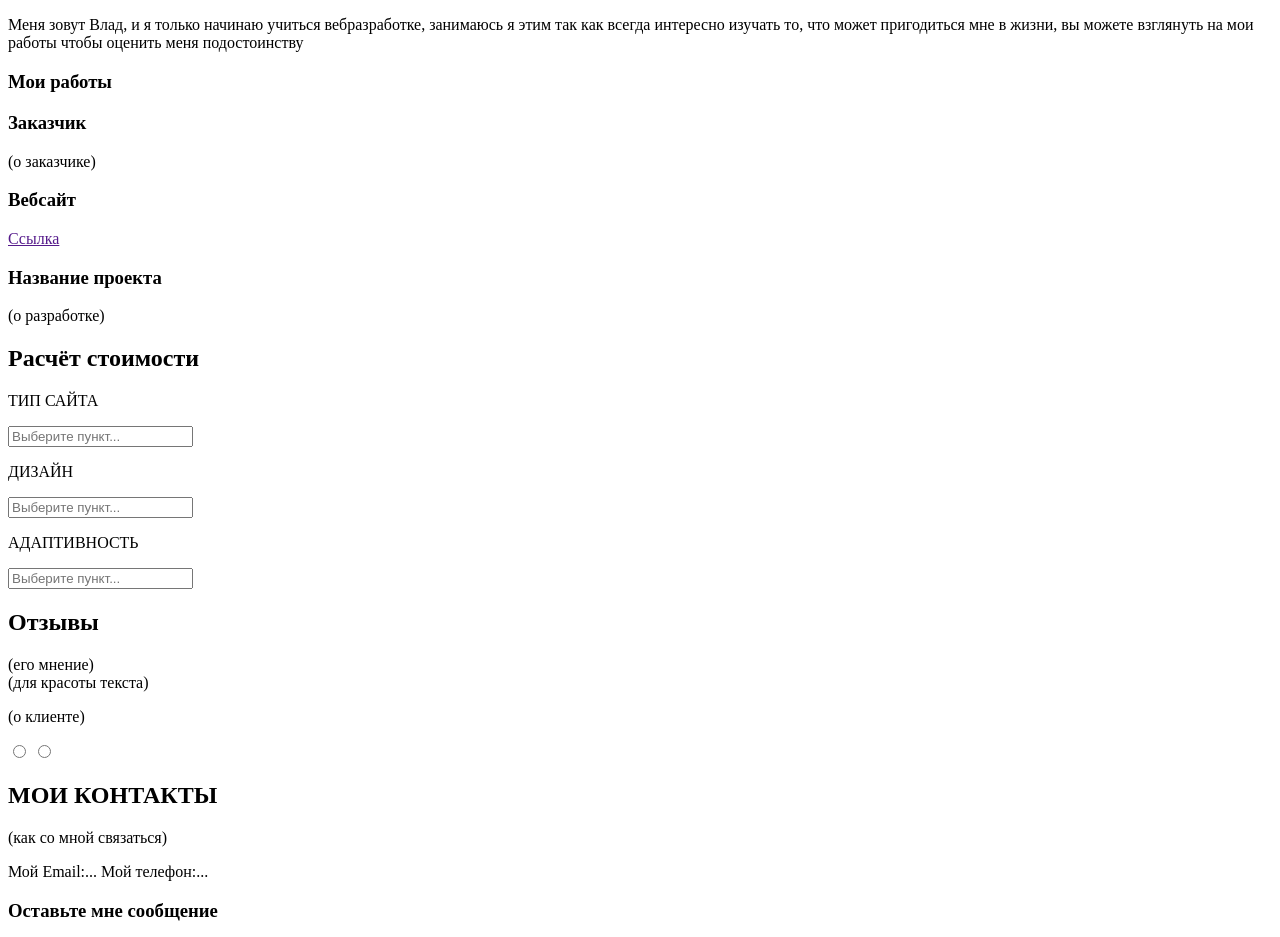
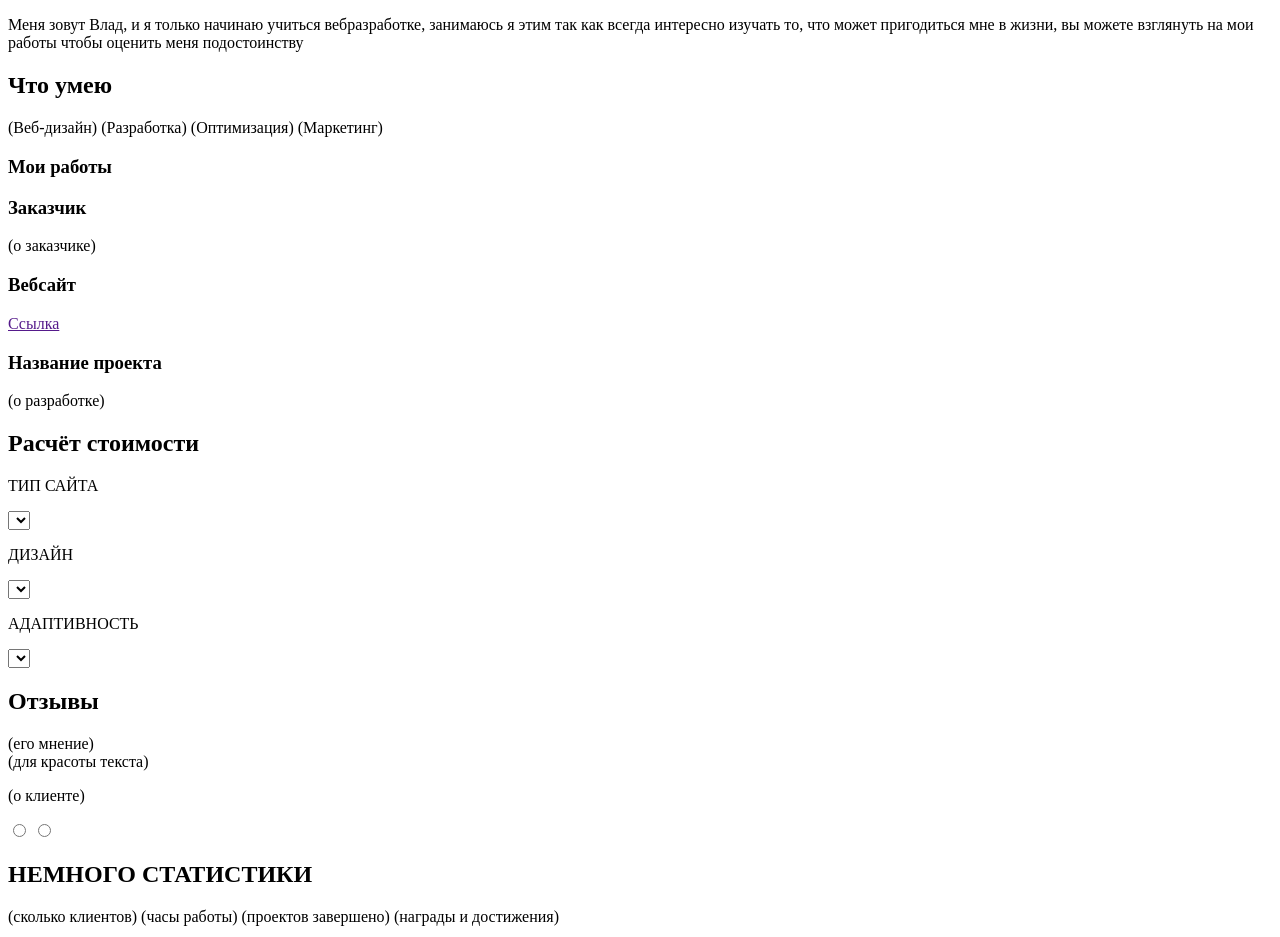
Before and after one commit to Magnopupil/Magnopupil.github.io, a plain HTML site: page Сайт визитка.html in a window 1280 px wide. Shown: the part 361-1298 px from the top of the page. Drawn offline with Linux system fonts and the light colour scheme.

Commit message:
исправление ошибок в домашней работе
изменение инпута на селект, добавление двух новых пунктов

```diff
--- a/Сайт визитка.html
+++ b/Сайт визитка.html
@@ -40,6 +40,19 @@
 <span>Меня зовут Влад, и я только начинаю учиться вебразработке, занимаюсь я этим так как всегда интересно изучать то, что может пригодиться мне в жизни, вы можете взглянуть на мои работы чтобы оценить меня подостоинству </span>
 </div>
 
+<div class="what_can_i_do">
+<h2>Что умею</h2>
+	<span>(Веб-дизайн)</span>
+    <span>      </span>
+    <span>(Разработка)</span>
+    <span>      </span>
+    <span>(Оптимизация)</span>
+    <span>      </span>
+    <span>(Маркетинг)</span>
+
+
+
+</div>
 <div class="portfolyo">
 	<h3>Мои работы</h3>
     <h3>Заказчик</h3>
@@ -54,11 +67,11 @@
 <div class="calculatore">
 	<h2>Расчёт стоимости</h2>
 	<p>ТИП САЙТА</p>
-	<input type="text" name="Тип сайта" placeholder="Выберите пункт...">
+	<select type="text" name="Тип сайта" placeholder="Выберите пункт...">></select>
 	<p>ДИЗАЙН</p>
-	<input type="text" name="Тип дизайна" placeholder="Выберите пункт...">
+	<select type="text" name="Тип дизайна" placeholder="Выберите пункт..."></select>
     <p>АДАПТИВНОСТЬ</p>
-	<input type="text" name="Тип дизайна" placeholder="Выберите пункт...">
+	<select type="text" name="Тип дизайна" placeholder="Выберите пункт..."></select>
 
 </div>
 
@@ -69,6 +82,19 @@
 	<input type="radio" name="otziv" value="1">
 	<input type="radio" name="otziv" value="2">
 </div>
+
+<div class="statistice">
+	<h2>НЕМНОГО СТАТИСТИКИ</h2>
+	<span>(сколько клиентов)</span>
+    <span>      </span>
+    <span>(часы работы)</span>
+    <span>      </span>
+    <span>(проектов завершено)</span>
+    <span>      </span>
+    <span>(награды и достижения)</span>
+</div>
+
+
 <footer>
 <div>
 	<h2>МОИ КОНТАКТЫ</h2>
```
